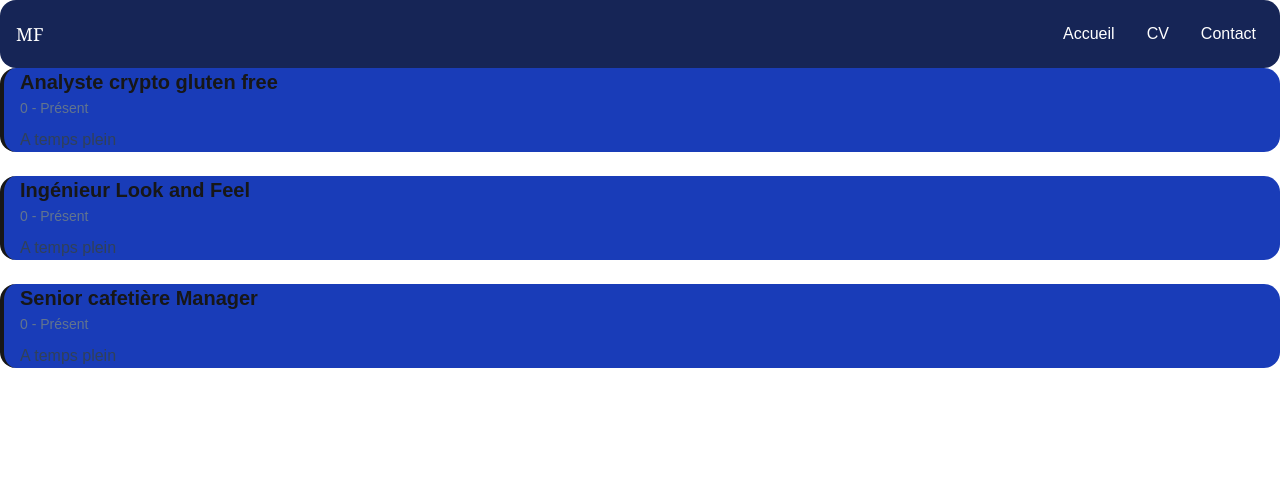
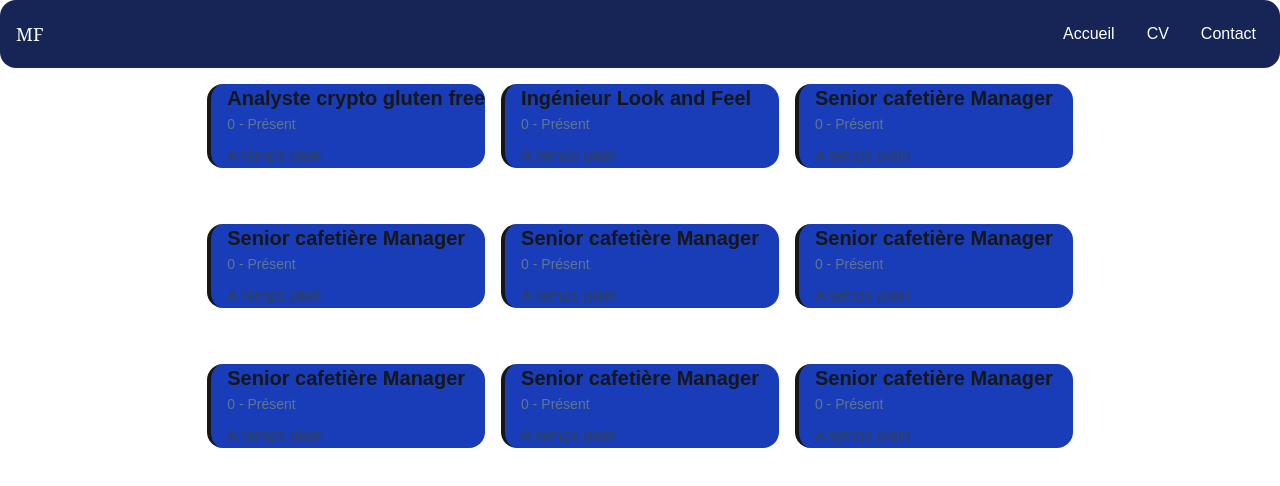
Before and after one commit to Mathieuxyz/personnalwebsite, a Next.js app: page /cv in a window 1280 px wide. Shown: the top 486 px of the page. Built offline with nearby package versions, Linux system fonts and the light colour scheme.

Commit message:
Arranging CV page

```diff
--- a/app/cv/page.tsx
+++ b/app/cv/page.tsx
@@ -4,7 +4,8 @@ import Box from "@/components/CVEntry";
 
 export default function CV() {
     return (
-    <div>
+    <div className="max-w-25xl mx-auto">
+        <div className="grid grid-cols-1 sm: grid-cols-2 md:grid-cols-3 gap-x-4 gap-y-8">
             <Box
                 title="Analyste crypto gluten free"
                 dates="0 - Présent"
@@ -22,6 +23,38 @@ export default function CV() {
                 dates="0 - Présent"
                 description="A temps plein"
             />
+            <Box
+                title="Senior cafetière Manager"
+                dates="0 - Présent"
+                description="A temps plein"
+            />
+            <Box
+                title="Senior cafetière Manager"
+                dates="0 - Présent"
+                description="A temps plein"
+            />
+            <Box
+                title="Senior cafetière Manager"
+                dates="0 - Présent"
+                description="A temps plein"
+            />
+            <Box
+                title="Senior cafetière Manager"
+                dates="0 - Présent"
+                description="A temps plein"
+            />
+            <Box
+                title="Senior cafetière Manager"
+                dates="0 - Présent"
+                description="A temps plein"
+            />
+            <Box
+                title="Senior cafetière Manager"
+                dates="0 - Présent"
+                description="A temps plein"
+            />
+        </div>
+
     </div>
     );
 }
--- a/app/layout.tsx
+++ b/app/layout.tsx
@@ -25,8 +25,10 @@ export default function RootLayout({
       <body
         className={`${geistSans.variable} ${geistMono.variable} antialiased`}
       >
-        <Navbar />
-        {children}
+        <div className = "flex flex-col gap-y-4">
+          <Navbar />
+          {children}
+        </div>
       </body>
     </html>
   );
--- a/app/page.tsx
+++ b/app/page.tsx
@@ -4,14 +4,14 @@ import Text from "@/components/textEntry"
 
 export default function Home() {
   return (
-    <div className="min-h-screen items-center justify-center bg-zinc-50 font-sans dark:bg-black">
+    <div className="flex items-center justify-center bg-zinc-50 font-sans dark:bg-black">
       <main className="flex flex-col w-full md:flex-row max-w-6xl mx-auto flex-wrap gap-4">
         <ul>
           <Nametag />
         </ul>
 
         <ul>
-          <Text text='Bienvenue sur mon blog' />
+          <Text h1='Bienvenue sur mon blog' />
         </ul>
       </main>
     </div>
--- a/components/CVEntry.tsx
+++ b/components/CVEntry.tsx
@@ -2,7 +2,7 @@ import { ReactNode } from "react";
 
 type BoxProps = {
     title: string,
-    dates: Int16Array,
+    dates: string,
     description: string,
 };
 
--- a/components/textEntry.tsx
+++ b/components/textEntry.tsx
@@ -2,13 +2,17 @@ import { ReactNode } from "react";
 
 type BoxProps = {
 
-    text: string,
+    h1: string;
+    h2: string;
+    h3: string;
 };
 
-export default function Text({text}: BoxProps) {
+export default function Text({h1, h2, h3}: BoxProps) {
     return (
-        <div className="border-l-4 border-slate-800 pl-4 mb-6 rounded-s-2xl rounded-e-2xl">
-            <p className="mt-2 text-slate-700">{text}</p>
+        <div className="dark:bg-gray-800/50 pl-4 mb-6 rounded-s-2xl rounded-e-2xl">
+            <h1 className="text-xl font-bold mt-2 text-amber-50">{h1}</h1>
+            <h2 className="font-bold mt-2 text-amber-50">{h2}</h2>
+            <h3 className="mt-2 text-amber-50">{h3}</h3>
         </div>
     );
 }
```
Lines whose indentation alone changed are shown as unchanged.
